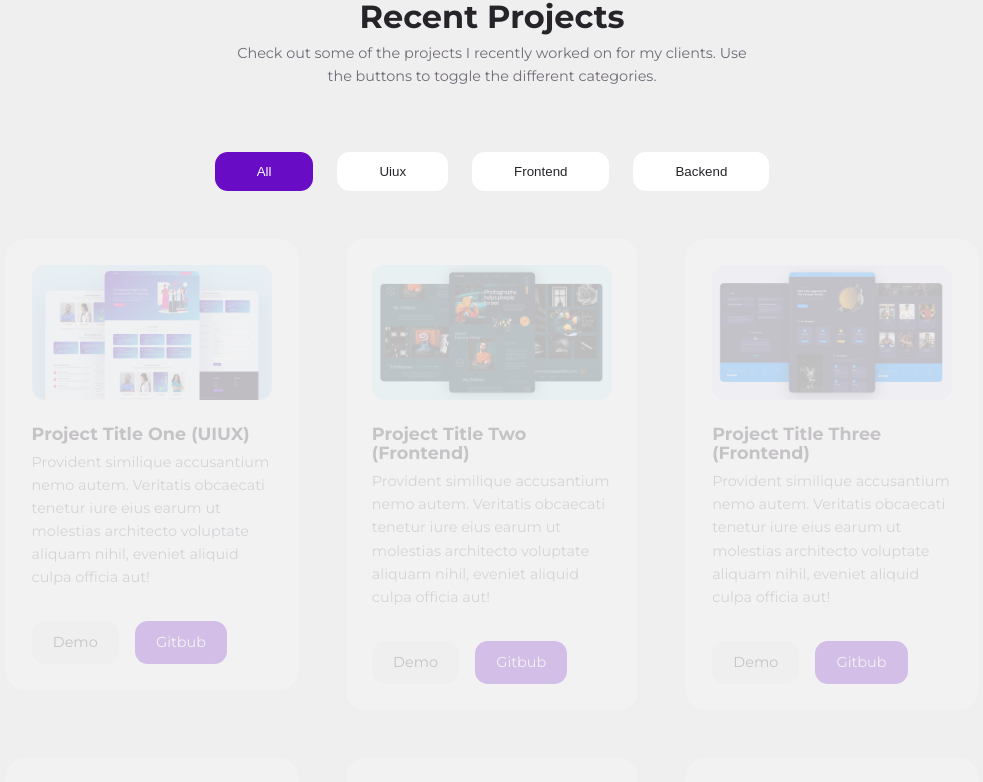
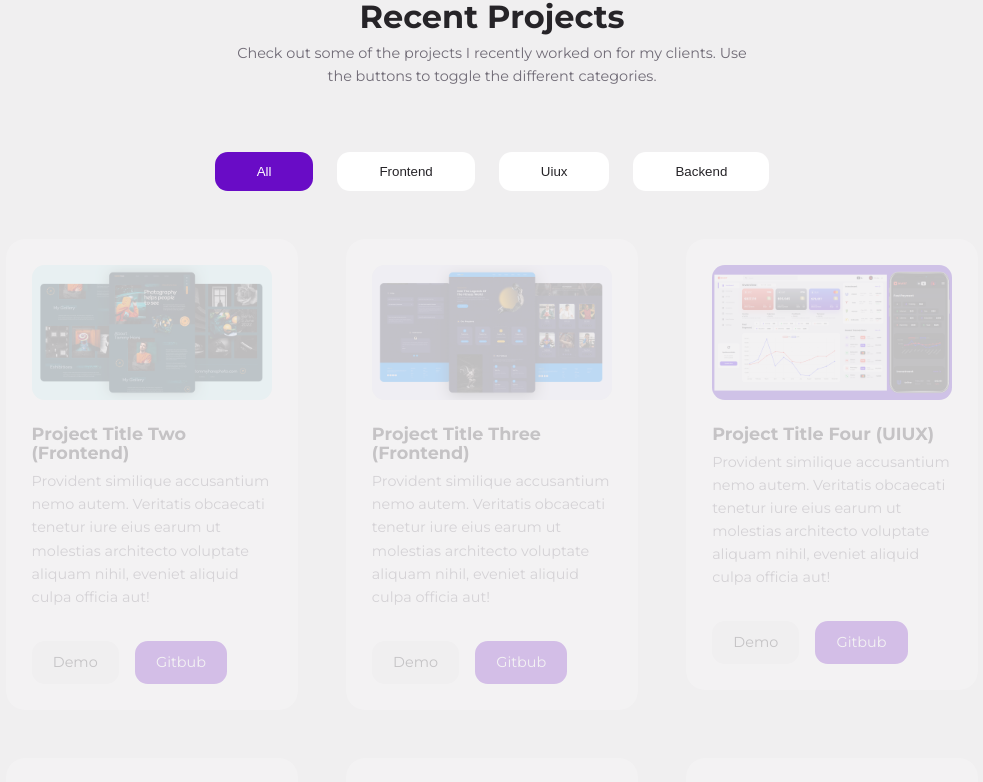
Before and after one commit to Amirsohail335/react-portfolio, a React (Create React App) app: page / in a window 1280 px wide. Shown: the part 2545-3327 px from the top of the page, without its empty margins (148-1131 px from the left). Built offline with nearby package versions, Linux system fonts and the light colour scheme.

Commit message:
committed

```diff
--- a/src/sections/portfolio/data.js
+++ b/src/sections/portfolio/data.js
@@ -9,15 +9,15 @@ import Image8 from '../../assets/project8.jpg'
 import Image9 from '../../assets/project9.jpg'
 
 const data = [
-    {
-        id: 1,
-        category: 'uiux',
-        image: Image1,
-        title: "Project Title One (UIUX)",
-        desc: "Provident similique accusantium nemo autem. Veritatis obcaecati tenetur iure eius earum ut molestias architecto voluptate aliquam nihil, eveniet aliquid culpa officia aut!",
-        demo: 'http://egatortutorials.com',
-        github: 'https://github.com/egattor'
-    },
+    // {
+    //     id: 1,
+    //     category: 'uiux',
+    //     image: Image1,
+    //     title: "Project Title One (UIUX)",
+    //     desc: "Provident similique accusantium nemo autem. Veritatis obcaecati tenetur iure eius earum ut molestias architecto voluptate aliquam nihil, eveniet aliquid culpa officia aut!",
+    //     demo: 'http://egatortutorials.com',
+    //     github: 'https://github.com/egattor'
+    // },
     {
         id: 2,
         category: 'frontend',
```
